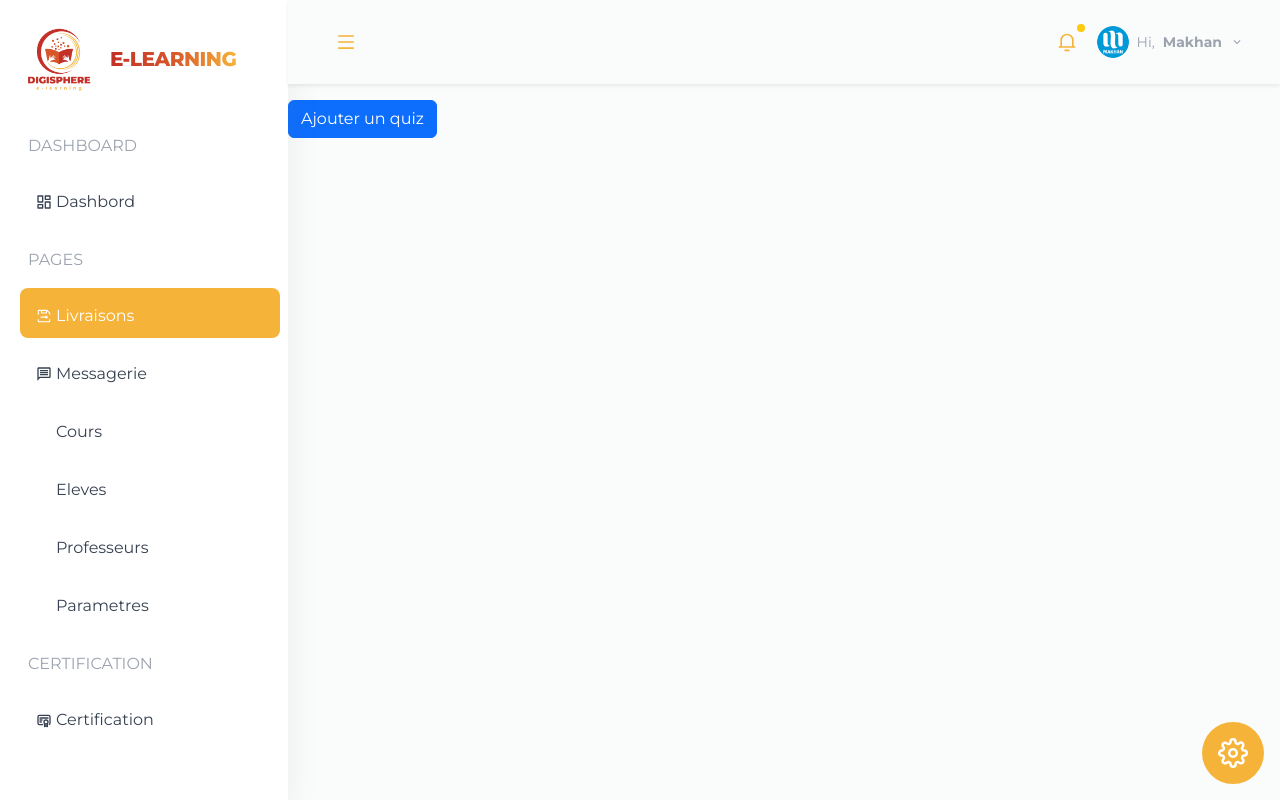
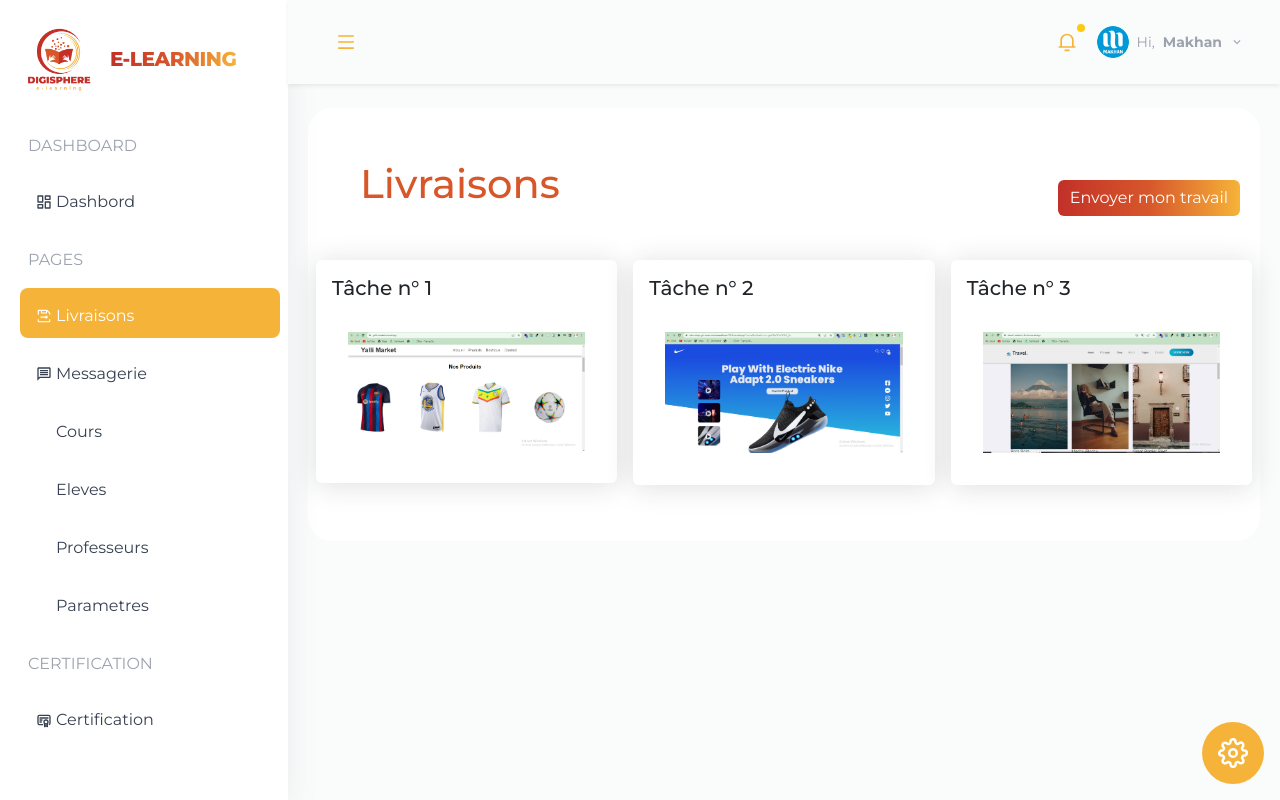
Before and after one commit to yerrymina1195/Tache21, a React (Create React App) app: page /l/livraisons in a window 1280 px wide. Built offline with nearby package versions, Linux system fonts and the light colour scheme; some icons are missing.

Commit message:
modal-quiz

```diff
--- a/src/pages/Livraisons.jsx
+++ b/src/pages/Livraisons.jsx
@@ -27,35 +27,33 @@ const Data = [
 
 const Livraisons = () => {
   return (
-    // <div className="container">
-    //   <div className='bg-white m-2 md:m-10 mt-24 p-2 md:p-10 rounded-3xl'>
-    //     <h1 className=' text-couleur2 p-11 text-start'>Livraisons</h1>
-    //     <div className='fixed top-[180px] z-[3000] right-10'>
+    <div className="container">
+      <div className='bg-white m-2 md:m-10 mt-24 p-2 md:p-10 rounded-3xl'>
+        <h1 className=' text-couleur2 p-11 text-start'>Livraisons</h1>
+        <div className='fixed top-[180px] z-[3000] right-10'>
 
-    //       <ModalBouton />
-    //     </div>
-    //     <div className='row g-3'>
-    //       {Data.map((item) => {
-    //         return (
-    //           <div className="col-sm-12 col-md-6 col-lg-4 mb-5">
-    //             <div className="card p-3 border-0">
-    //               <div className="card-title">
-    //                 <h4 className='fs-5 fw-100 text-dark'>{item.title}</h4>
-    //               </div>
-    //               <div className="card-body">
-    //                 <img src={item.imgSrc} alt="" className='img-fluid w-100' />
-    //               </div>
-    //             </div>
-    //           </div>
-    //         );
-    //       })}
-    //     </div>
-    //   </div>
-    // </div>
+          <ModalBouton />
+        </div>
+        <div className='row g-3'>
+          {Data.map((item) => {
+            return (
+              <div className="col-sm-12 col-md-6 col-lg-4 mb-5">
+                <div className="card p-3 border-0">
+                  <div className="card-title">
+                    <h4 className='fs-5 fw-100 text-dark'>{item.title}</h4>
+                  </div>
+                  <div className="card-body">
+                    <img src={item.imgSrc} alt="" className='img-fluid w-100' />
+                  </div>
+                </div>
+              </div>
+            );
+          })}
+        </div>
+      </div>
+    </div>
 
-    <div>
-      <ModalQuiz />
-    </div>
+
   )
 }
 
```
